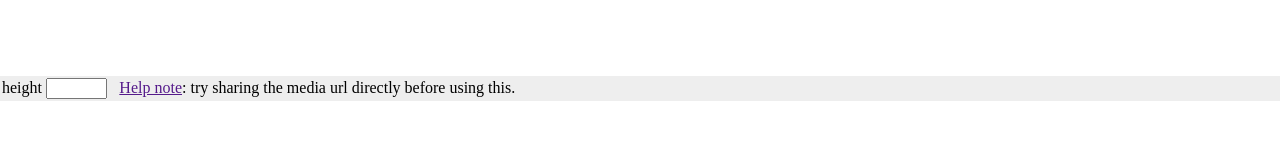
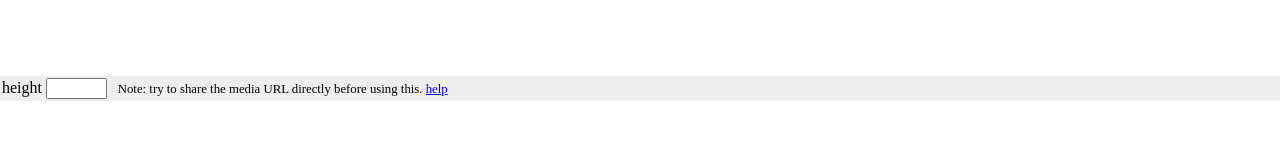
Before and after one commit to the-grid/ed-userhtml, a website: page edit.html in a window 1280 px wide. Drawn offline with Linux system fonts and the light colour scheme.

Commit message:
help url

```diff
--- a/edit.html
+++ b/edit.html
@@ -30,6 +30,7 @@
     }
     #status {
       padding-left: 0.5em;
+      font-size: 80%;
     }
   </style>
 </head>
@@ -41,8 +42,8 @@
       <input id="height" type="number" min="0" max="5000" step="1"></input>
     </label>
     <span id="status">
-      <a href="" target="_blank" rel="noreferrer noopener">Help note</a>:
-      try sharing the media url directly before using this.
+      Note: try to share the media URL directly before using this.
+      <a href="http://help.thegrid.io/article/227-share-urls-content-directly" target="_blank" rel="noreferrer noopener">help</a>
     </span>
   </div>
   <script src="./dist/edit.js"></script>
```
